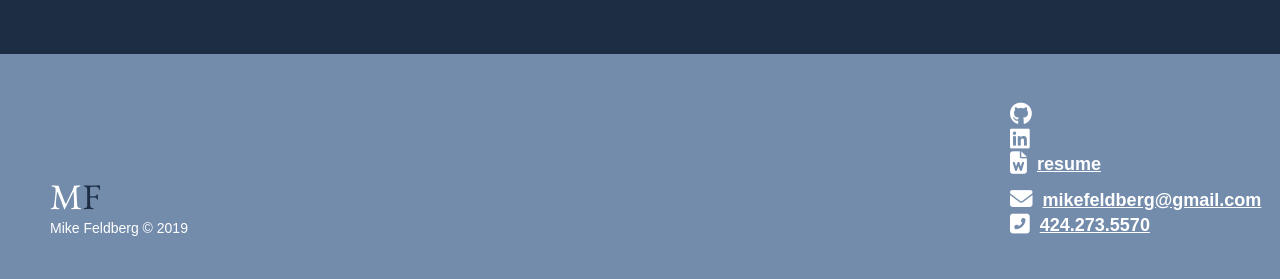
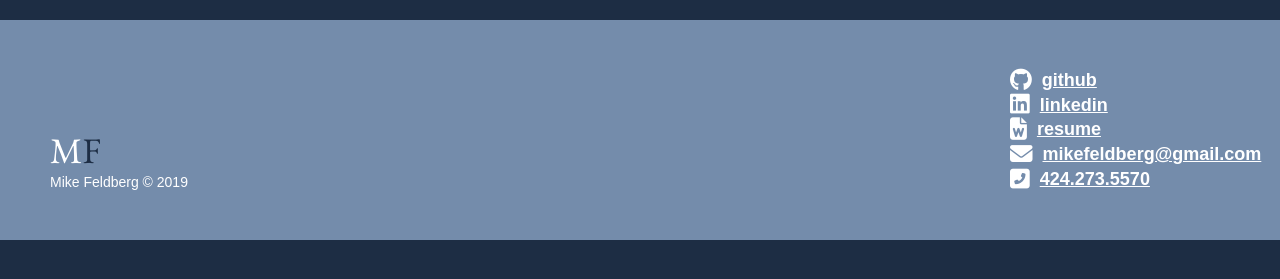
Before and after one commit to mikefeldberg/mikefeldberg.dev, a React (Create React App) app: page / in a window 1280 px wide. Shown: the part 2267-2546 px from the top of the page. After the commit the page ends 2507 px from the top, so only its background shows below. Built offline with nearby package versions, Linux system fonts and the light colour scheme; a web font is replaced by a local one.

Commit message:
update contact

```diff
--- a/src/components/Footer/Footer.jsx
+++ b/src/components/Footer/Footer.jsx
@@ -12,39 +12,44 @@ const Footer = props => (
             <p className={styles.footerCompanyName}>Mike Feldberg © 2019</p>
         </div>
 
-        <div className={styles.footerCenter}>
-
-        </div>
+        <div className={styles.footerCenter}></div>
 
         <div className={styles.footerRight}>
-            <a href={props.contact.githubUrl} target="_blank" rel="noopener noreferrer">
-                <div>
-                    <i className="fab fa-github fa-lg mb15 github" />
-                </div>
+            <a href={props.contact.githubUrl} className="github" target="_blank" rel="noopener noreferrer">
+                <span>
+                    <i className="fab fa-github fa-lg mb15 mr10" />
+                    github
+                </span>
             </a>
-            <a href={props.contact.linkedinUrl} target="_blank" rel="noopener noreferrer">
-                <i className="fab fa-linkedin fa-lg mb15 linkedin" />
+            <a href={props.contact.linkedinUrl} className="linkedin" target="_blank" rel="noopener noreferrer">
+                <span>
+                    <i className="fab fa-linkedin fa-lg mb15 mr10" />
+                    linkedin
+                </span>
             </a>
-            <div>
-                <div className="mb15">
-                    <a className="resume" href="https://drive.google.com/file/d/1OSkzYz5Dl4o8E57jtYwHeaAmNEPETXno/view?usp=sharing" target="_blank" rel="noopener noreferrer">
-                        <span>
-                            <i className="fas fa-file-word fa-lg mr10" aria-hidden="true" />
-                        </span>
-                    </a>
-                    <a className="resume" href="https://drive.google.com/file/d/1OSkzYz5Dl4o8E57jtYwHeaAmNEPETXno/view?usp=sharing" target="_blank" rel="noopener noreferrer">resume</a>
-                </div>
-                <a href={['mailto:', props.contact.email].join('')}>
-                    <i className="fa fa-envelope fa-lg mr10 mb15 email" />
-                </a>
-                <a className="email" href={['mailto:', props.contact.email].join('')}>
+            <a
+                href="https://drive.google.com/file/d/1OSkzYz5Dl4o8E57jtYwHeaAmNEPETXno/view?usp=sharing"
+                className="resume"
+                target="_blank"
+                rel="noopener noreferrer"
+            >
+                <span>
+                    <i className="fas fa-file-word fa-lg mb15 mr10" aria-hidden="true" />
+                    resume
+                </span>
+            </a>
+            <a href={['mailto:', props.contact.email].join('')} className="email">
+                <span>
+                    <i className="fa fa-envelope fa-lg mr10 mb15" />
                     {props.contact.email}
-                </a>
-                <div>
-                    <a href={["tel:", props.contact.phone].join('')}><i className="fas fa-phone-square-alt fa-lg mr10 phone" /></a>
-                    <a href={["tel:", props.contact.phone].join('')} className="phone">{props.contact.phone}</a>
-                </div>
-            </div>
+                </span>
+            </a>
+            <a href={['tel:', props.contact.phone].join('')} className="phone">
+                <span>
+                    <i className="fas fa-phone-square-alt fa-lg mr10" />
+                    {props.contact.phone}
+                </span>
+            </a>
         </div>
     </footer>
 );
--- a/src/components/HomePage/HomePageData.js
+++ b/src/components/HomePage/HomePageData.js
@@ -5,7 +5,7 @@ const HomePageData = {
         subtitle: `Attorney turned dev`,
     },
     statements: [{
-        paragraph1: `I used to be an attorney in New York. I liked it. But I didn’t like it enough to spend another 30 years living with the industry-standard cognitive and emotional exhaustion. Now I’m a dev in LA. And I love it. It’s a lot of the same multi-tasking and problem-solving skills without any of the anxiety or self-loathing.`,
+        paragraph1: `I used to be an attorney in New York. I liked it. But I didn’t like it enough to spend another 30 years on it. Now I’m a dev in LA. And I love it. It’s a lot of the same multi-tasking and problem-solving skills but in a substantially more fun and engaging medium.`,
         paragraph2: `I spend most of my free time cooking, building stuff, trying not to kill any more of my plants, and, as of a few months ago, coding!`,
     }],
     projects: [{
```
Also changed, not shown: 1 other file (tests, documents, lock files or other folders).
